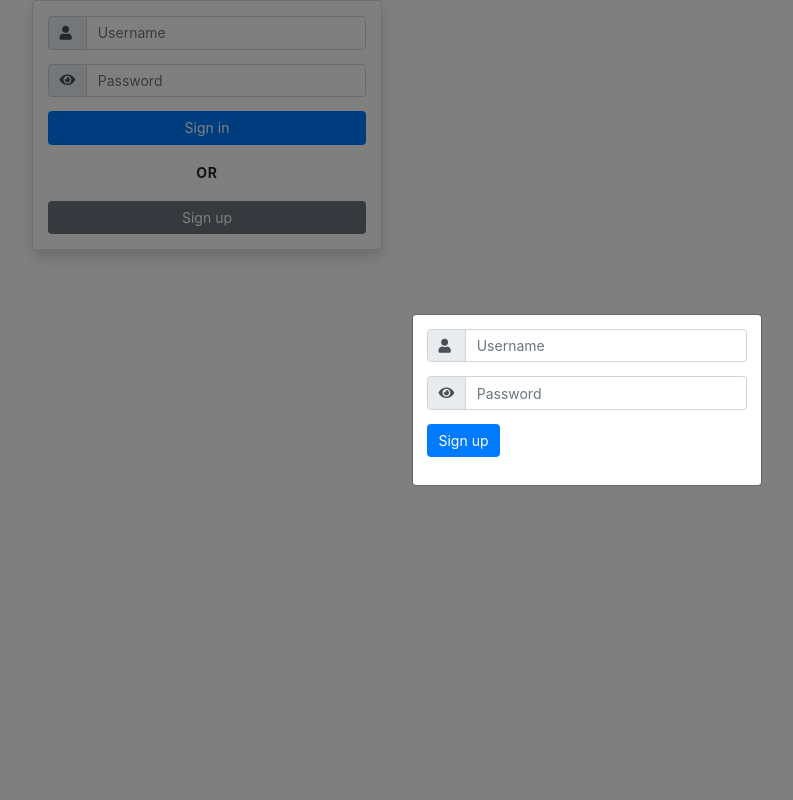
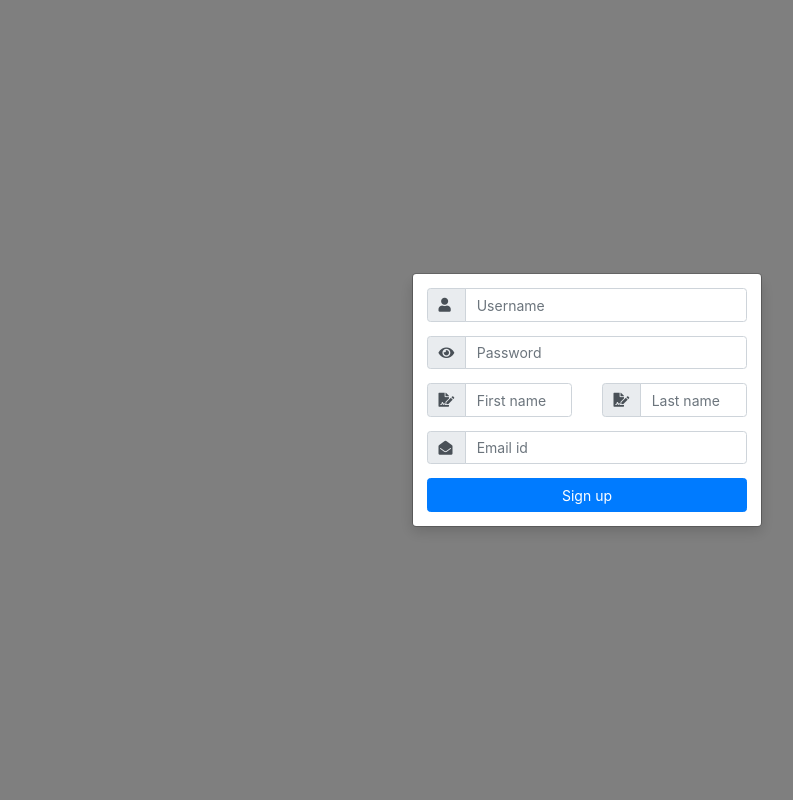
Before and after one commit to ajaidanial/thanos-wb, a Django app: page / in a window 1280 px wide, after a click on "Sign up". Shown: the whole page, without its empty margins (53-846 px from the left). Run offline with Django 3.2, Linux system fonts and the light colour scheme; some libraries are stand-ins or nearby versions.

Commit message:
dev start | 4

```diff
--- a/app/static/css/main.css
+++ b/app/static/css/main.css
@@ -19,7 +19,7 @@ body, html {
 
 @media screen and (max-width: 720px) {
     .card {
-        width: 100%;
+        width: calc(100% - 10px);
     }
     .modal {
         padding: 5px;
@@ -29,3 +29,12 @@ body, html {
         margin: 0;
     }
 }
+
+.center {
+  margin: 0;
+  position: absolute;
+  top: 50%;
+  left: 50%;
+  -ms-transform: translate(-50%, -50%);
+  transform: translate(-50%, -50%);
+}
--- a/app/templates/login.html
+++ b/app/templates/login.html
@@ -18,7 +18,7 @@
 <body>
 
     <div class="container">
-        <form class="card shadow">
+        <form class="card shadow center">
             <div class="form-group">
                 <label class="sr-only">Username</label>
                 <div class="input-group">
@@ -49,7 +49,7 @@
         <div class="modal-dialog modal-dialog-centered" role="document">
             <div class="modal-content">
                 <div class="modal-body">
-                    <form>
+                    <form class="mb-0">
                         <div class="form-group">
                             <label class="sr-only">Username</label>
                             <div class="input-group">
@@ -68,7 +68,38 @@
                                 <input type="text" class="form-control" placeholder="Password">
                             </div>
                         </div>
-                        <button type="submit" class="btn btn-primary">Sign up</button>
+                        <div class="form-group">
+                            <div class="row">
+                                <div class="col">
+                                    <label class="sr-only">First name</label>
+                                    <div class="input-group">
+                                        <div class="input-group-prepend">
+                                            <div class="input-group-text"><i class="fas fa-file-signature"></i></div>
+                                        </div>
+                                        <input type="text" class="form-control" placeholder="First name">
+                                    </div>
+                                </div>
+                                <div class="col">
+                                    <label class="sr-only">Last name</label>
+                                    <div class="input-group">
+                                        <div class="input-group-prepend">
+                                            <div class="input-group-text"><i class="fas fa-file-signature"></i></div>
+                                        </div>
+                                        <input type="text" class="form-control" placeholder="Last name">
+                                    </div>
+                                </div>
+                            </div>
+                        </div>
+                        <div class="form-group">
+                            <label class="sr-only">Email id</label>
+                            <div class="input-group">
+                                <div class="input-group-prepend">
+                                    <div class="input-group-text"><i class="fas fa-envelope-open"></i></div>
+                                </div>
+                                <input type="text" class="form-control" placeholder="Email id">
+                            </div>
+                        </div>
+                        <button type="submit" class="btn btn-primary w-100">Sign up</button>
                     </form>
                 </div>
             </div>
```
